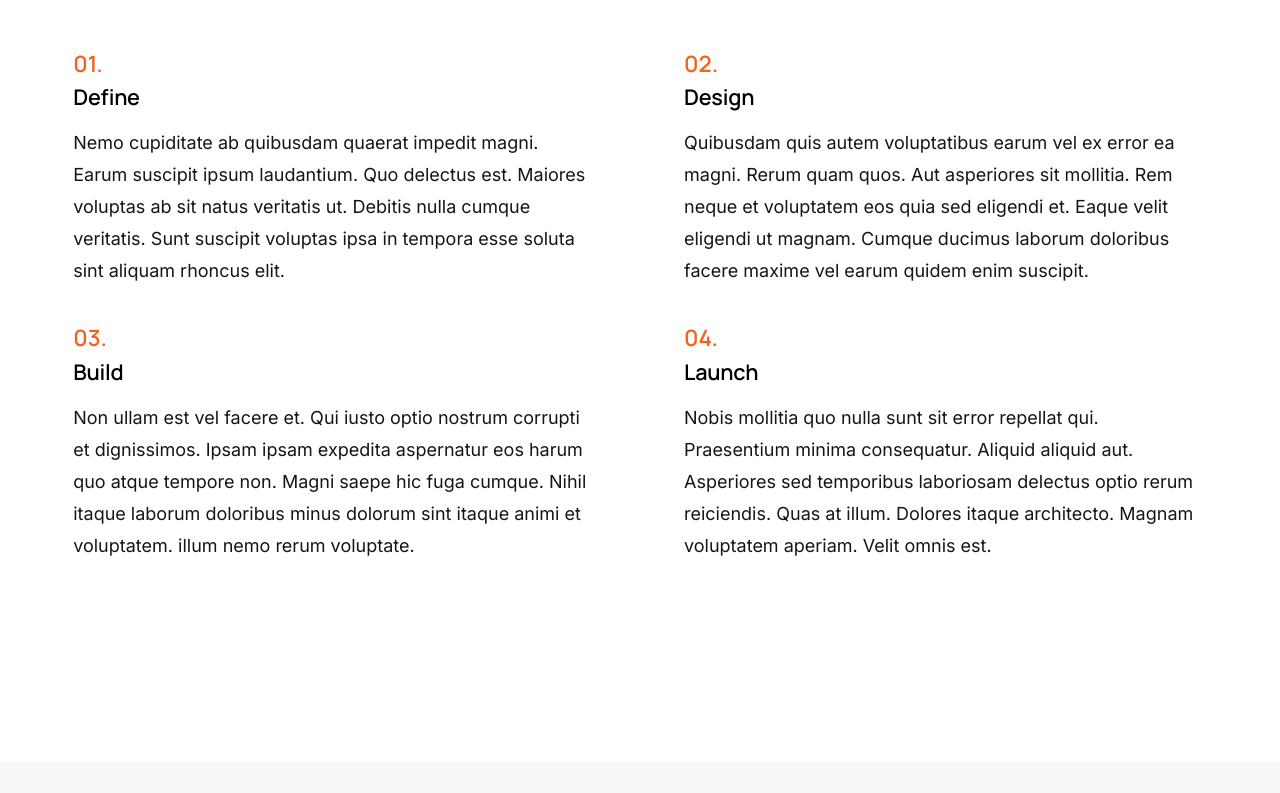
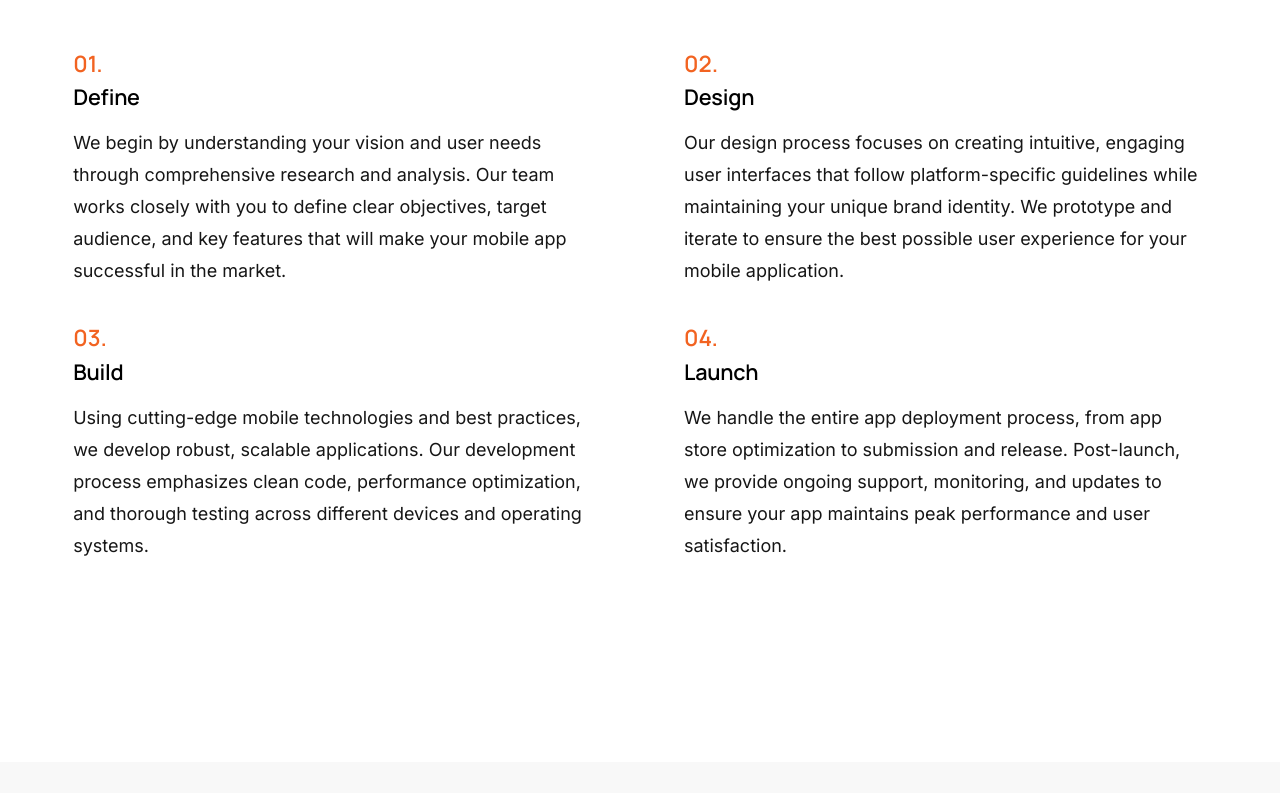
Before and after one commit to truentropy/truentropy.github.io, a plain HTML site: page index.html in a window 1280 px wide. Shown: the part 1447-2240 px from the top of the page. Drawn offline with Linux system fonts and the light colour scheme.

Commit message:
email updated

```diff
--- a/index.html
+++ b/index.html
@@ -119,11 +119,9 @@
                     <div class="s-intro__content-bg"></div>
 
                     <div class="column lg-12 s-intro__content-inner">
-
                         <h1 class="s-intro__content-title">
-                        Welcome to Entropy
+                        Welcome to Entropy.
                         </h1>
-
                         <div class="s-intro__content-buttons">
                             <a href="#download" class="btn btn--stroke s-intro__content-btn smoothscroll">More About Us</a>
                             <a href="https://player.vimeo.com/video/14592941?color=f26522&title=0&byline=0&portrait=0" class="s-intro__content-video-btn">
@@ -175,9 +173,10 @@
                         </div>
                         <div class="list-block__text">
                             <p>
-                            Nemo cupiditate ab quibusdam quaerat impedit magni. Earum suscipit ipsum laudantium.
-                            Quo delectus est. Maiores voluptas ab sit natus veritatis ut. Debitis nulla cumque veritatis.
-                            Sunt suscipit voluptas ipsa in tempora esse soluta sint aliquam rhoncus elit.
+                            We begin by understanding your vision and user needs through
+                            comprehensive research and analysis. Our team works closely with you
+                            to define clear objectives, target audience, and key features that
+                            will make your mobile app successful in the market.
                             </p>
                         </div>
                     </div> <!-- end list-block__item -->
@@ -188,9 +187,10 @@
                         </div>
                         <div class="list-block__text">
                             <p>
-                            Quibusdam quis autem voluptatibus earum vel ex error ea magni. Rerum quam quos. Aut asperiores
-                            sit mollitia. Rem neque et voluptatem eos quia sed eligendi et. Eaque velit eligendi ut
-                            magnam. Cumque ducimus laborum doloribus facere maxime vel earum quidem enim suscipit.
+                            Our design process focuses on creating intuitive, engaging user
+                            interfaces that follow platform-specific guidelines while maintaining
+                            your unique brand identity. We prototype and iterate to ensure the
+                            best possible user experience for your mobile application.
                             </p>
                         </div>
                     </div> <!-- end list-block__item -->
@@ -201,10 +201,10 @@
                         </div>
                         <div class="list-block__text">
                             <p>
-                            Non ullam est vel facere et. Qui iusto optio nostrum corrupti et dignissimos. Ipsam ipsam
-                            expedita aspernatur eos harum quo atque tempore non. Magni saepe hic fuga cumque. Nihil
-                            itaque laborum doloribus minus dolorum sint itaque animi et voluptatem.
-                            illum nemo rerum voluptate.
+                            Using cutting-edge mobile technologies and best practices, we develop
+                            robust, scalable applications. Our development process emphasizes clean
+                            code, performance optimization, and thorough testing across different
+                            devices and operating systems.
                             </p>
                         </div>
                     </div> <!-- end list-block__item -->
@@ -215,9 +215,10 @@
                         </div>
                         <div class="list-block__text">
                             <p>
-                            Nobis mollitia quo nulla sunt sit error repellat qui. Praesentium minima consequatur.
-                            Aliquid aliquid aut. Asperiores sed temporibus laboriosam delectus optio rerum reiciendis.
-                            Quas at illum. Dolores itaque architecto. Magnam voluptatem aperiam. Velit omnis est.
+                            We handle the entire app deployment process, from app store optimization
+                            to submission and release. Post-launch, we provide ongoing support,
+                            monitoring, and updates to ensure your app maintains peak performance
+                            and user satisfaction.
                             </p>
                         </div>
                     </div> <!-- end list-block__item -->
@@ -714,7 +715,7 @@
                     <h2 class="title text-display-1">
                     Have an idea or an epic project in mind? Talk to us.
                     Let's work together and make something great.
-                    Drop us a line at <a href="mailto:#0" title="">hello@tentropy.com</a>
+                    Drop us a line at <a href="mailto:#0" title="">hello@truentropy.com</a>
                     </h2>
                 </div>
                 <div class="column lg-6 stack-on-1100 section-header__secondary">
@@ -722,20 +723,10 @@
                     <div class="contact-block">
                         <h6>Where To Find Us</h6>
                         <p>
-                        1600 Amphitheatre Parkway <br>
-                        Mountain View, California <br>
-                        94043  US
+                        Oslo S,
+                        Norway, 0556
                         </p>
                     </div>
-
-                    <div class="contact-block">
-                        <h6>Contact Infos</h6>
-                        <ul class="contact-list">
-                            <li><a href="tel:197-543-2345">+197 543 2345</a></li>
-                            <li><a href="tel:197-123-9876">+197 123 9876</a></li>
-                        </ul>
-                    </div>
-
                 </div>
             </div> <!-- end section-header -->
 
```
